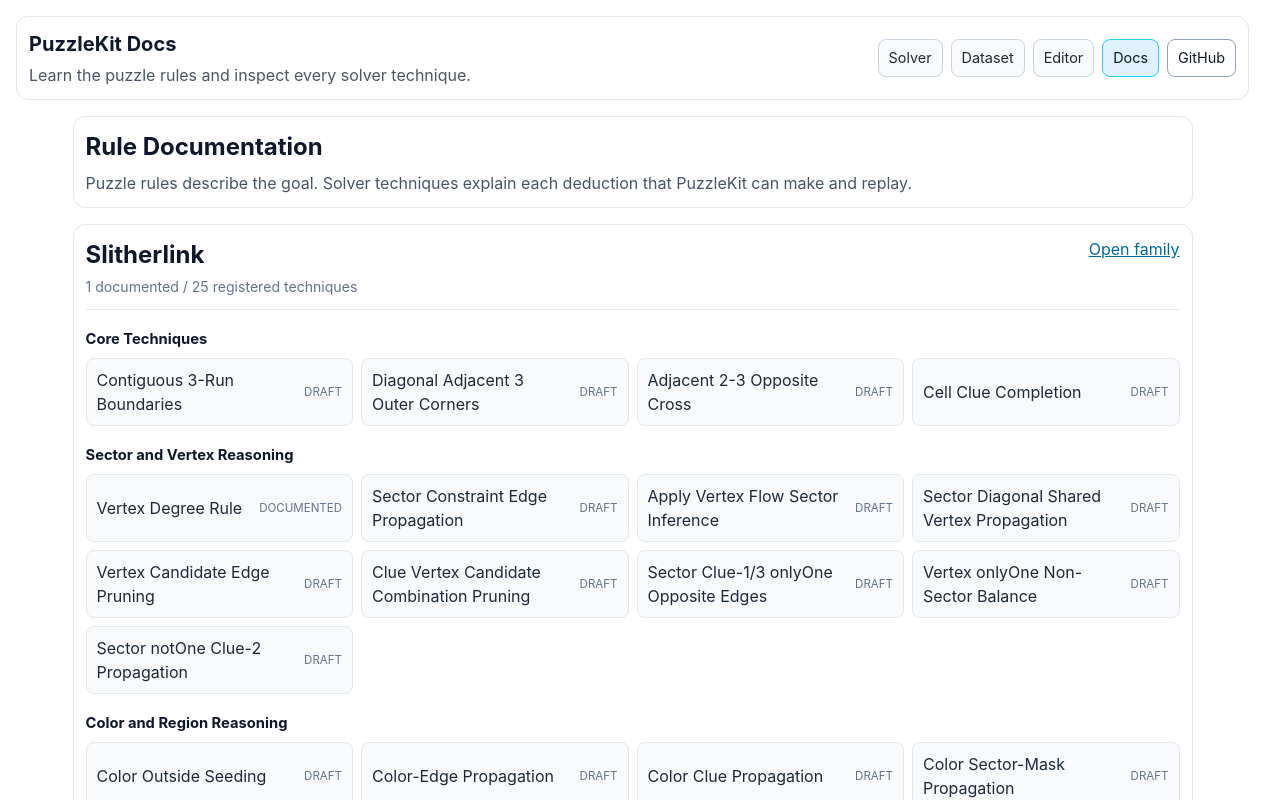
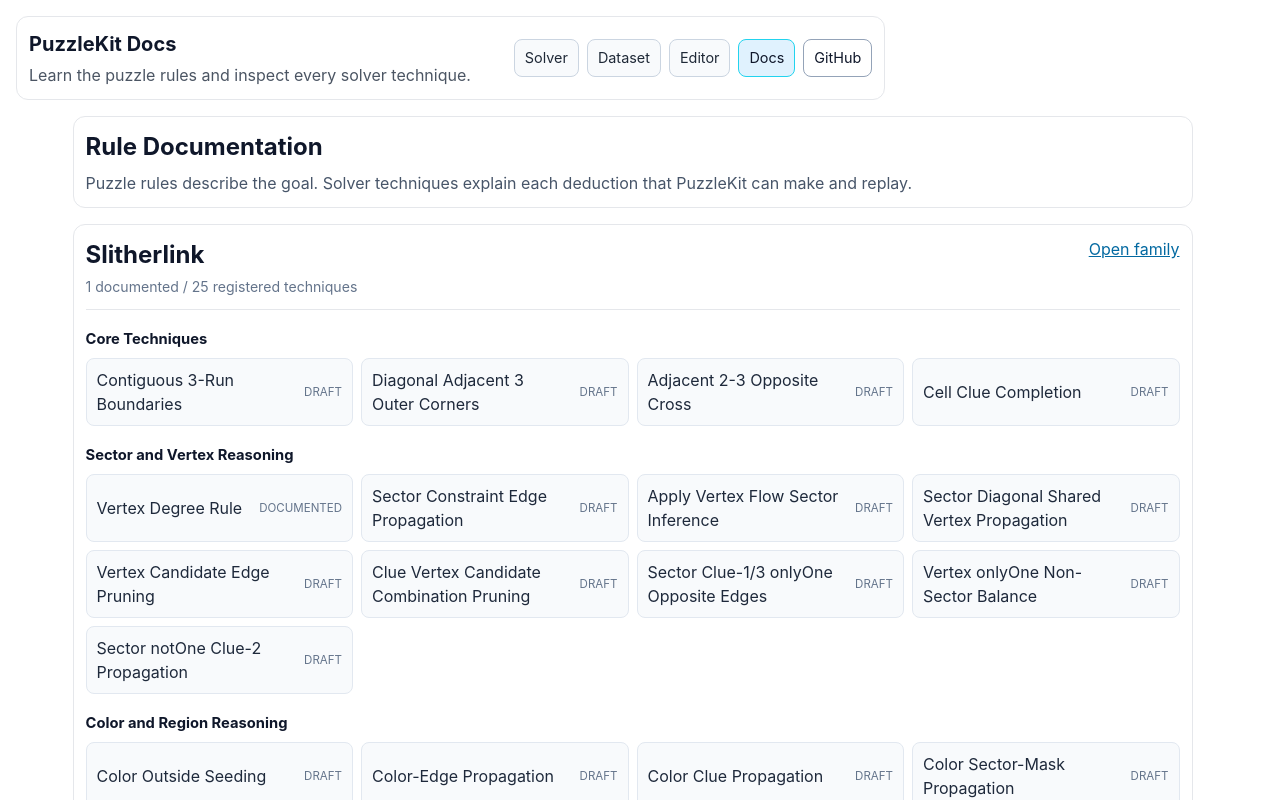
Before and after one commit to SmilingWayne/puzzlekit-web, a React (Vite) app: page /docs in a window 1280 px wide. Built offline with nearby package versions, Linux system fonts and the light colour scheme.

Commit message:
feat: enhance DocsPage layout with header alignment and add e2e tests for consistent header sizing

```diff
--- a/src/app/DocsPage.tsx
+++ b/src/app/DocsPage.tsx
@@ -23,11 +23,15 @@ const RuleDocsRoute = () => {
 
 export const DocsPage = () => (
   <main className="workspace docs-workspace">
-    <WorkspaceHeader
-      title="PuzzleKit Docs"
-      description="Learn the puzzle rules and inspect every solver technique."
-      activePage="docs"
-    />
+    <section className="workspace-grid docs-header-grid">
+      <div className="left-column">
+        <WorkspaceHeader
+          title="PuzzleKit Docs"
+          description="Learn the puzzle rules and inspect every solver technique."
+          activePage="docs"
+        />
+      </div>
+    </section>
     <Routes>
       <Route index element={<DocsIndex />} />
       <Route path=":puzzleId" element={<PuzzleDocsRoute />} />
--- a/src/app/workspace.css
+++ b/src/app/workspace.css
@@ -67,7 +67,12 @@
 
 .docs-workspace {
   display: grid;
+  align-content: start;
   gap: 16px;
+}
+
+.docs-header-grid {
+  width: 100%;
 }
 
 .docs-index {
```
Also changed, not shown: 1 other file (tests, documents, lock files or other folders).
